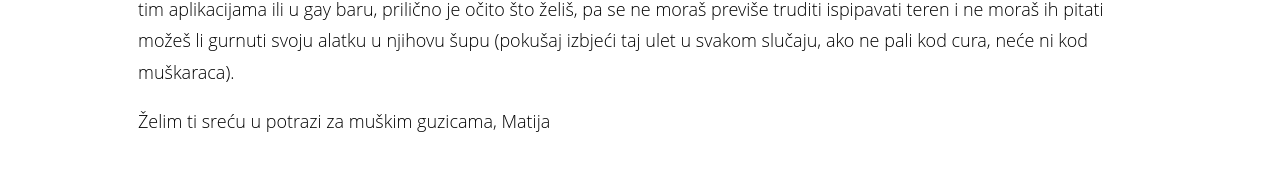
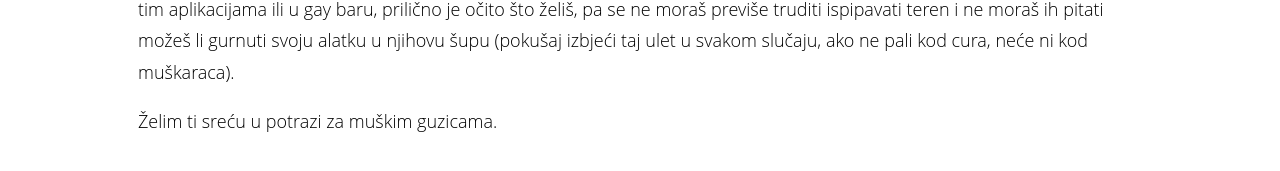
Before and after one commit to silvenon/sretnosrce, a Jekyll site: the page built from pitanja/index.html, in a window 1280 px wide. Shown: the part 511-682 px from the top of the page. Built offline with Jekyll 4.4.1, drawn with Linux system fonts in a browser that asks for light colours; comment, search, counter and statistics services are not loaded.

Commit message:
Don't include my signature

```diff
--- a/_data/questions.yml
+++ b/_data/questions.yml
@@ -13,5 +13,4 @@
 
     Problem (pogotovo u Hrvatskoj) je taj što su muškarci dosta inhibirani pokazivati afekciju jedni prema drugima, ali za to postoje aplikacije za upoznavanje, npr. [Grindr](http://grindr.com/), [OkCupid](http://www.okcupid.com/home) i [Tinder](http://www.gotinder.com/) (vjerojatno je Grindr idealan za tvoje potrebe, jer si ti [bi-curious](https://en.wikipedia.org/w/index.php?title=Bi-curious&oldid=666996543)). Ako su gay barovi više tvoj stil, pitaj svoje frendice znaju li za koji, cure znaju otići tamo iz raznih razloga. Kada si na tim aplikacijama ili u gay baru, prilično je očito što želiš, pa se ne moraš previše truditi ispipavati teren i ne moraš ih pitati možeš li gurnuti svoju alatku u njihovu šupu (pokušaj izbjeći taj ulet u svakom slučaju, ako ne pali kod cura, neće ni kod muškaraca).
 
-    Želim ti sreću u potrazi za muškim guzicama,
-    Matija
+    Želim ti sreću u potrazi za muškim guzicama.
```
